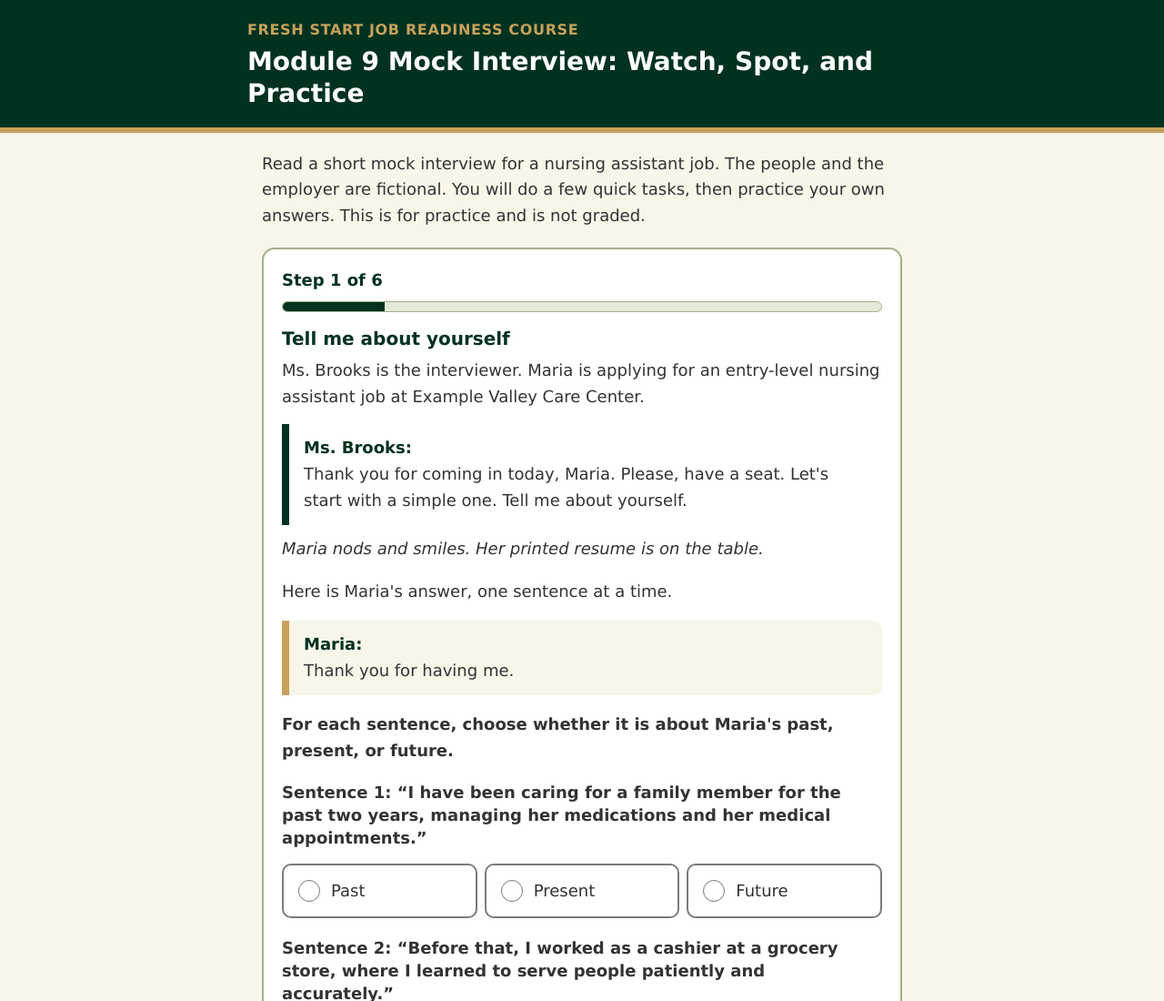
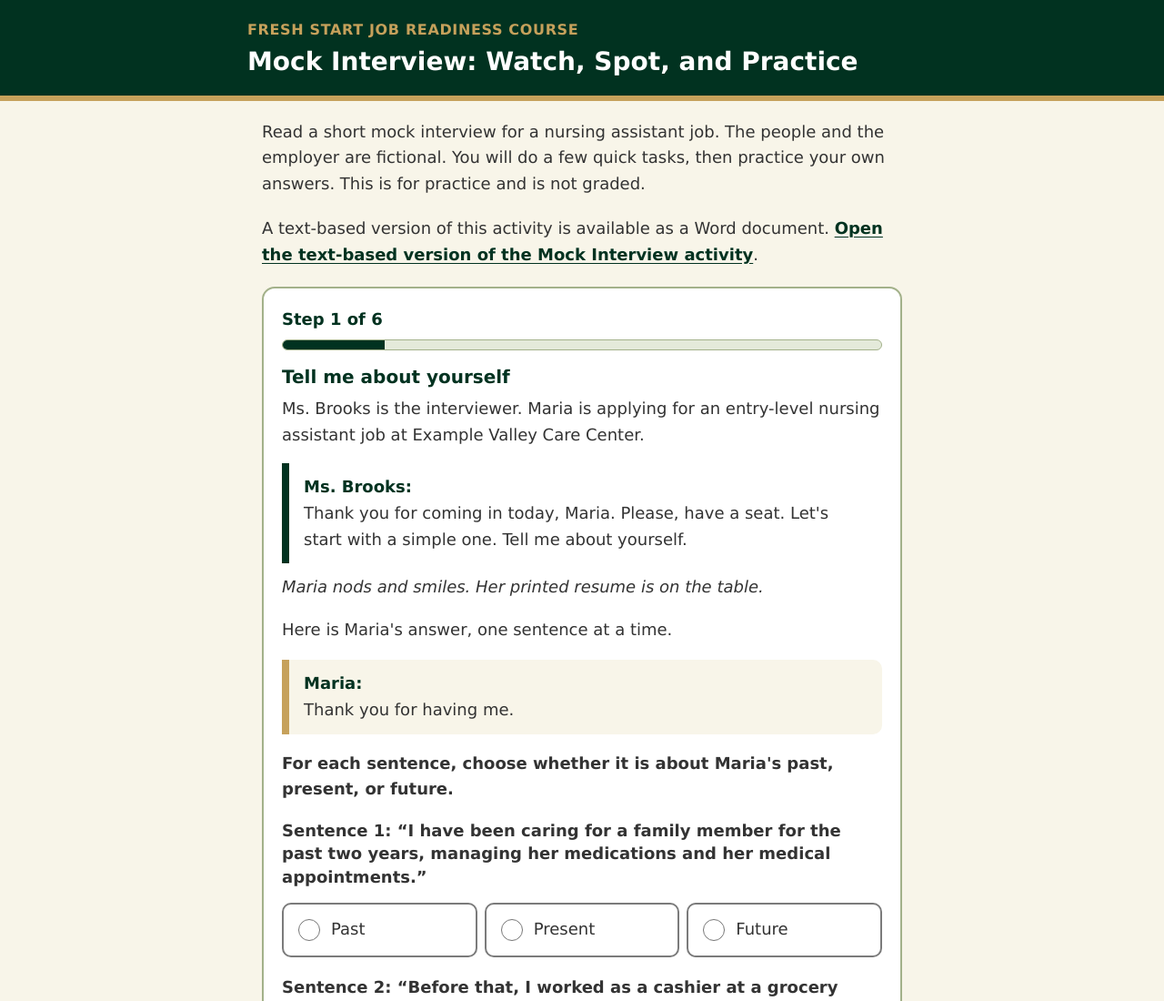
Before and after one commit to EMRG-FS/Mock-Interview, a plain HTML site: page index.html in a window 1280 px wide. Shown: the top 1100 px of the page at 91% size. Drawn offline with Linux system fonts and the light colour scheme.

Commit message:
Revise heading and improve mock interview resources
Updated the main heading and added a link to the text-based version of the mock interview activity. Enhanced the no-script message for clarity.

```diff
--- a/index.html
+++ b/index.html
@@ -65,6 +65,10 @@ noscript p{padding:1rem;background:var(--coralT);border-left:8px solid var(--cor
 @media (prefers-reduced-motion:reduce){*{scroll-behavior:auto!important;transition:none!important;animation:none!important}}
 @media (forced-colors:active){button{border:2px solid ButtonText}.opt,.card,.feedback,.hint{border:2px solid CanvasText}}
 
+a{color:var(--forest);text-decoration:underline;text-underline-offset:3px;font-weight:bold}
+a:hover{text-decoration-thickness:3px}
+a:focus-visible{outline:3px solid var(--forest);outline-offset:3px;border-radius:2px}
+
 .stepper{margin:0 0 1rem}
 .line{margin:0 0 .75rem;padding:.75rem 1rem;border-left:8px solid var(--forest);border-radius:0 10px 10px 0;background:#fff}
 .line.cand{border-left-color:var(--gold);background:var(--ivory)}
@@ -98,12 +102,13 @@ textarea:focus,select:focus{outline:3px solid var(--forest);outline-offset:2px}
 <a class="skip" href="#main">Skip to the activity</a>
 <header class="site-header"><div class="inner">
 <p class="course">Fresh Start Job Readiness Course</p>
-<h1>Module 9 Mock Interview: Watch, Spot, and Practice</h1>
+<h1>Mock Interview: Watch, Spot, and Practice</h1>
 </div></header>
 <main id="main">
 <p class="intro">Read a short mock interview for a nursing assistant job. The people and the employer are fictional. You will do a few quick tasks, then practice your own answers. This is for practice and is not graded.</p>
+<p class="intro">A text-based version of this activity is available as a Word document. <a href="https://freshstart.ezycourse.com/en/product-detail/mock-interview-activity/15079/">Open the text-based version of the Mock Interview activity</a>.</p>
 <div class="card"><div id="app">
-<noscript><p>This activity needs JavaScript. Please use the downloadable text version instead.</p></noscript>
+<noscript><p>This activity needs JavaScript. Please use the <a href="https://freshstart.ezycourse.com/en/product-detail/mock-interview-activity/15079/">text-based version of the Mock Interview activity</a> instead.</p></noscript>
 </div></div>
 </main>
 <footer class="site-footer"><p>Practice activity for the Fresh Start Job Readiness Course.</p></footer>
```
